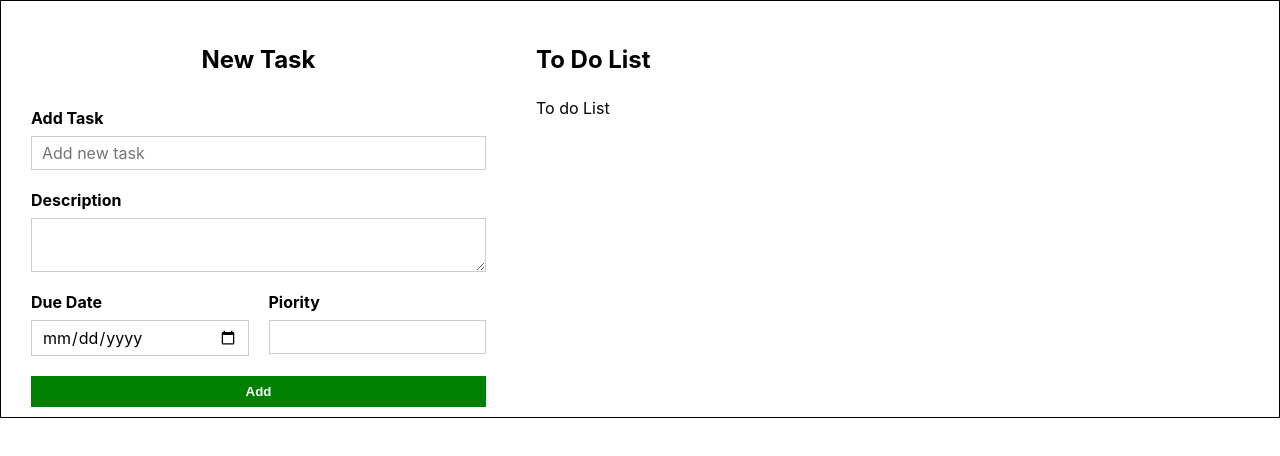
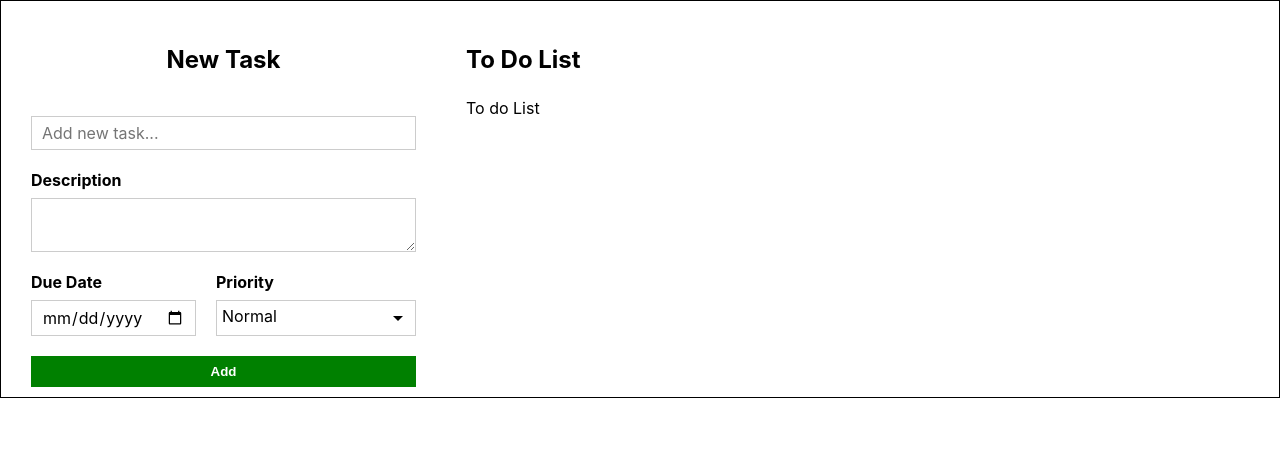
Before and after one commit to thangtn8397/todolist, a React (Create React App) app: page / in a window 1280 px wide. Shown: the top 456 px of the page. Built offline with nearby package versions, Linux system fonts and the light colour scheme.

Commit message:
add common component Dropdown

```diff
--- /dev/null
+++ b/src/components/Dropdown/Dropdown.module.css
@@ -0,0 +1,44 @@
+.DropdownContainer {
+  padding: 10px;
+  width: 100%;
+  min-width: 200px;
+}
+
+.Dropdown {
+  border: 1px solid #ccc;
+  display: flex;
+  justify-content: space-between;
+  padding: 5px;
+  cursor: pointer;
+}
+
+.Label {
+  font-weight: bold;
+  display: block;
+  margin-bottom: 8px;
+  text-transform: capitalize;
+}
+
+.Popup {
+  border: 1px solid #ccc;
+  margin: 0;
+  padding: 0;
+}
+
+.Popup li {
+  list-style: none;
+  padding: 5px;
+  cursor: pointer;
+}
+
+.Popup li:hover {
+  background-color: #ccc;
+}
+
+.Hidden {
+  display: none;
+}
+
+.Selected {
+  background-color: #ccc;
+}
--- /dev/null
+++ b/src/components/Dropdown/index.js
@@ -0,0 +1,46 @@
+import React, { useState } from "react";
+import styles from "./Dropdown.module.css";
+import ArrowDropDownIcon from "@mui/icons-material/ArrowDropDown";
+
+const Dropdown = ({ label }) => {
+  const [priority, setPriority] = useState(priorityArray[0]);
+  const [showPopup, setShowPopup] = useState(false);
+  let popupStyleArray = !showPopup
+    ? [styles.Popup, styles.Hidden]
+    : [styles.Popup];
+  let popupStyle = popupStyleArray.join(" ");
+
+  const onClickItem = (priority) => {
+    setPriority(priority);
+    setShowPopup(false);
+  };
+
+  return (
+    <div className={styles.DropdownContainer}>
+      <label className={styles.Label}>Priority</label>
+      <div className={styles.Dropdown} onClick={() => setShowPopup(!showPopup)}>
+        <div>{priority.label}</div>
+        <ArrowDropDownIcon />
+      </div>
+      <ul className={popupStyle}>
+        {priorityArray.map((p) => (
+          <li
+            onClick={() => onClickItem(p)}
+            key={p.value}
+            className={p.value === priority.value ? styles.Selected : ""}
+          >
+            {p.label}
+          </li>
+        ))}
+      </ul>
+    </div>
+  );
+};
+
+export default Dropdown;
+
+const priorityArray = [
+  { value: "normal", label: "Normal" },
+  { value: "high", label: "High" },
+  { value: "low", label: "Low" },
+];
--- a/src/components/TaskForm/index.js
+++ b/src/components/TaskForm/index.js
@@ -1,16 +1,17 @@
 import React from "react";
 import Button from "../Button";
+import Dropdown from "../Dropdown";
 import Input from "../Input";
 import styles from "./TaskForm.module.css";
 
 const TaskForm = () => {
   return (
     <div>
-      <Input label="add task" placeholder="Add new task" inputType="text" />
+      <Input placeholder="Add new task..." inputType="text" />
       <Input inputType="textarea" label="Description" />
       <div className={styles.Flex}>
         <Input type="date" label="Due date" />
-        <Input label="Piority" />
+        <Dropdown label="Piority" />
       </div>
       <Button btnType="success" value="Add" className={styles.BtnAdd} />
     </div>
```
Also changed, not shown: package.json (+7 -0 lines), 1 other file (tests, documents, lock files or other folders).
